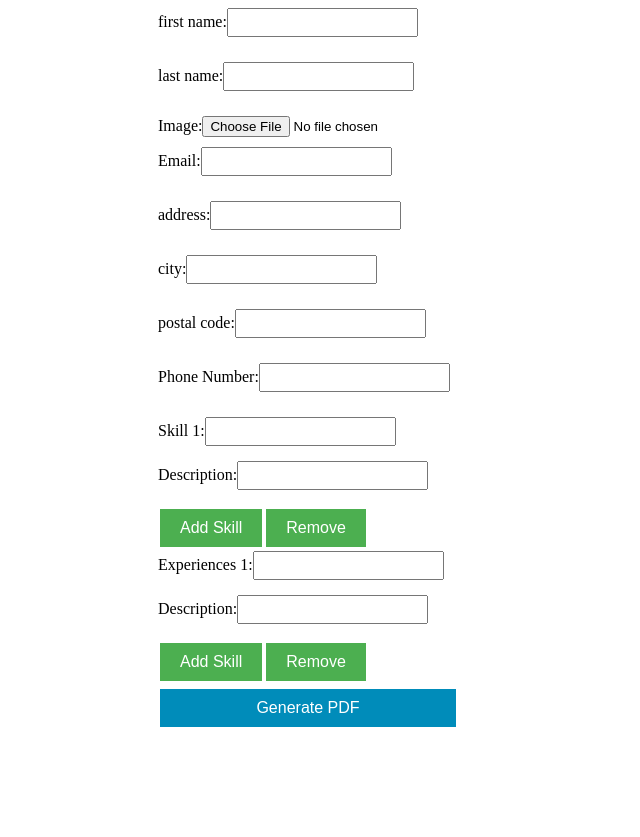
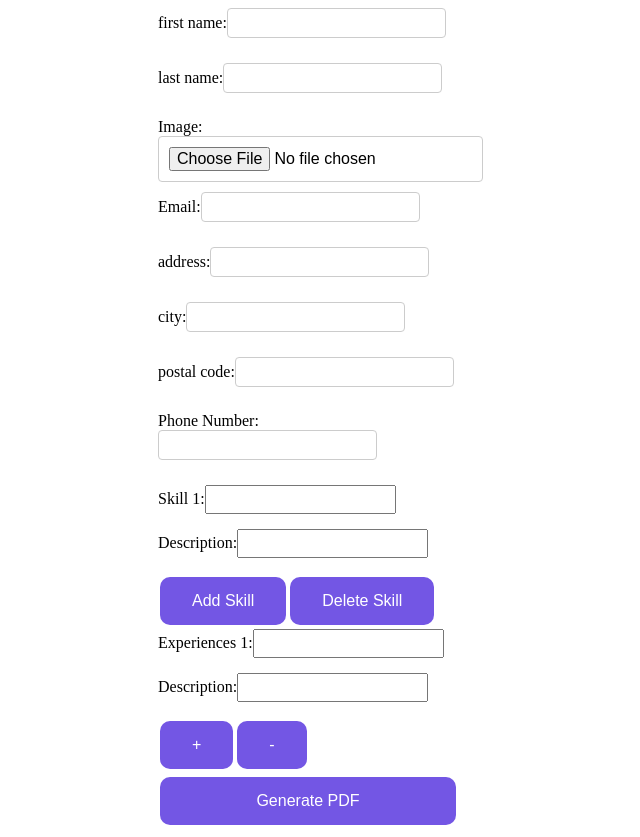
Before and after one commit to Feydai/TP-API-PDF, a React (Create React App) app in the folder frontend/: page / in a window 1280 px wide. Shown: the whole page, without its empty margins (332-972 px from the left). Before the commit the page ends 800 px from the top, so only its background shows below. Built offline with nearby package versions, Linux system fonts and the light colour scheme.

Commit message:
add: composant button and input and we can download in front, change the function skills and experience in composant

```diff
--- /dev/null
+++ b/frontend/src/components/Button/Button.css
@@ -0,0 +1,13 @@
+.button {
+    background-color: #7356e4;
+    border: none;
+    color: white;
+    padding: 15px 32px;
+    text-align: center;
+    text-decoration: none;
+    display: inline-block;
+    font-size: 16px;
+    margin: 4px 2px;
+    cursor: pointer;
+    border-radius: 10px;
+}
--- /dev/null
+++ b/frontend/src/components/Button/Button.js
@@ -0,0 +1,12 @@
+import React from 'react';
+import './Button.css';
+
+const Button = ({ onClick, text, type, className}) => {
+  return (
+    <button className={`button ${className}`} onClick={onClick} type={type}>
+      {text}
+    </button>
+  );
+};
+
+export default Button;
--- /dev/null
+++ b/frontend/src/components/Experience/Experience.js
@@ -0,0 +1,35 @@
+import React from "react";
+import Button from "../Button/Button";
+
+function Experience({
+  experience,
+  index,
+  handleExperienceChange,
+  handleRemoveExperience,
+  handleAddExperience,
+}) {
+  return (
+    <div key={experience.id}>
+      <label>
+        Experiences {index + 1}:
+        <input
+          type="text"
+          value={experience.title}
+          onChange={(event) => handleExperienceChange(index, event, "title")}
+        />
+      </label>
+      <label>
+        Description:
+        <input
+          type="text"
+          value={experience.test}
+          onChange={(event) => handleExperienceChange(index, event, "test")}
+        />
+      </label>
+      <Button type="button" onClick={handleAddExperience} text={"+"} />
+      <Button type="button" onClick={() => handleRemoveExperience(index)} text={"-"}/>
+    </div>
+  );
+}
+
+export default Experience;
--- /dev/null
+++ b/frontend/src/components/Input/Input.css
@@ -0,0 +1,12 @@
+.input {
+  padding: 10px;
+  border: 1px solid #ccc;
+  border-radius: 4px;
+  font-size: 16px;
+}
+
+.input:focus {
+  outline: none;
+  border-color: #007bff;
+  box-shadow: 0 0 0 2px rgba(0, 123, 255, 0.25);
+}
--- /dev/null
+++ b/frontend/src/components/Input/Input.js
@@ -0,0 +1,10 @@
+import React from 'react';
+import './Input.css';
+
+const Input = ({ type, value, onChange, classeName}) => {
+    return (
+        <input type={type} value={value} onChange={onChange} className={`input ${classeName}`}/>
+    );
+}
+
+export default Input;
--- /dev/null
+++ b/frontend/src/components/Skills/Skill.js
@@ -0,0 +1,29 @@
+import React from 'react';
+import Button from '../Button/Button';
+
+function Skill({ skill, index, handleSkillChange, handleRemoveSkill, handleAddSkill }) {
+  return (
+    <div key={skill.id}>
+      <label>
+        Skill {index + 1}:
+        <input
+          type="text"
+          value={skill.name}
+          onChange={(event) => handleSkillChange(index, event, "name")}
+        />
+      </label>
+      <label>
+        Description:
+        <input
+          type="text"
+          value={skill.description}
+          onChange={(event) => handleSkillChange(index, event, "description")}
+        />
+      </label>
+      <Button type="button" onClick={handleAddSkill} text={'Add Skill'} />
+      <Button type="button" onClick={() => handleRemoveSkill(index)} text={'Delete Skill'} color={'red'} />
+    </div>
+  );
+}
+
+export default Skill;
--- a/frontend/src/routes/generatePdf/generatePdf.css
+++ b/frontend/src/routes/generatePdf/generatePdf.css
@@ -15,20 +15,3 @@ form {
     padding: 5px;
     margin-bottom: 15px;
   }
-
-  button {
-    padding: 10px 20px;
-    background-color: #4CAF50;
-    border: none;
-    color: white;
-    text-align: center;
-    text-decoration: none;
-    display: inline-block;
-    font-size: 16px;
-    margin: 4px 2px;
-    cursor: pointer;
-  }
-
-  button[type="submit"] {
-    background-color: #008CBA;
-  }
--- a/frontend/src/routes/generatePdf/generatePdf.js
+++ b/frontend/src/routes/generatePdf/generatePdf.js
@@ -1,7 +1,12 @@
 import React, { useState } from "react";
-import './generatePdf.css'
+import Skill from "../../components/Skills/Skill";
+import Experience from "../../components/Experience/Experience";
+import "./generatePdf.css";
+import Button from "../../components/Button/Button";
+import Input from "../../components/Input/Input";
 
 function PDFForm() {
+  const PDF_URL = "http://localhost:5000/pdf";
   const [firstName, setFirstName] = useState("");
   const [address, setAddress] = useState("");
   const [city, setCity] = useState("");
@@ -12,6 +17,7 @@ function PDFForm() {
   const [phoneNumber, setPhoneNumber] = useState("");
   const [skills, setSkills] = useState([{ name: "", description: "" }]);
   const [experiences, setExperiences] = useState([{ title: "", test: "" }]);
+  const [pdf, setPdf] = useState({});
 
   const handleImageUpload = (event) => {
     const file = event.target.files[0];
@@ -47,7 +53,10 @@ function PDFForm() {
   };
 
   const handleAddExperience = () => {
-    setExperiences([...experiences, { id: Math.random(), title: "", test: "" }]);
+    setExperiences([
+      ...experiences,
+      { id: Math.random(), title: "", test: "" },
+    ]);
   };
 
   const handleRemoveExperience = (index) => {
@@ -59,7 +68,7 @@ function PDFForm() {
   const handleSubmit = async (event) => {
     event.preventDefault();
 
-    const response = await fetch("http://localhost:5000/pdf", {
+    const response = await fetch(PDF_URL, {
       method: "PUT",
       headers: {
         "Content-Type": "application/json",
@@ -79,6 +88,9 @@ function PDFForm() {
     });
 
     if (response.ok) {
+      const data = await response.json();
+      setPdf(data);
+      console.log(data);
       alert("PDF generated!");
     } else {
       alert("Error generating PDF");
@@ -89,7 +101,7 @@ function PDFForm() {
     <form onSubmit={handleSubmit}>
       <label>
         first name:
-        <input
+        <Input
           type="text"
           value={firstName}
           onChange={(e) => setFirstName(e.target.value)}
@@ -97,7 +109,7 @@ function PDFForm() {
       </label>
       <label>
         last name:
-        <input
+        <Input
           type="text"
           value={text}
           onChange={(e) => setText(e.target.value)}
@@ -105,11 +117,11 @@ function PDFForm() {
       </label>
       <label>
         Image:
-        <input type="file" onChange={handleImageUpload} />
+        <Input type="file" onChange={handleImageUpload} />
       </label>
       <label>
         Email:
-        <input
+        <Input
           type="email"
           value={email}
           onChange={(e) => setEmail(e.target.value)}
@@ -117,7 +129,7 @@ function PDFForm() {
       </label>
       <label>
         address:
-        <input
+        <Input
           type="text"
           value={address}
           onChange={(e) => setAddress(e.target.value)}
@@ -125,7 +137,7 @@ function PDFForm() {
       </label>
       <label>
         city:
-        <input
+        <Input
           type="text"
           value={city}
           onChange={(e) => setCity(e.target.value)}
@@ -133,7 +145,7 @@ function PDFForm() {
       </label>
       <label>
         postal code:
-        <input
+        <Input
           type="text"
           value={postalCode}
           onChange={(e) => setPostalCode(e.target.value)}
@@ -141,69 +153,46 @@ function PDFForm() {
       </label>
       <label>
         Phone Number:
-        <input
+        <Input
           type="tel"
           value={phoneNumber}
           onChange={(e) => setPhoneNumber(e.target.value)}
         />
       </label>
       {skills.map((skill, index) => (
-        <div key={skill.id}>
-          <label>
-            Skill {index + 1}:
-            <input
-              type="text"
-              value={skill.name}
-              onChange={(event) => handleSkillChange(index, event, "name")}
-            />
-          </label>
-          <label>
-            Description:
-            <input
-              type="text"
-              value={skill.description}
-              onChange={(event) =>
-                handleSkillChange(index, event, "description")
-              }
-            />
-          </label>
-          <button type="button" onClick={handleAddSkill}>
-            Add Skill
-          </button>
-          <button type="button" onClick={() => handleRemoveSkill(index)}>
-            Remove
-          </button>
-        </div>
+        <Skill
+          key={skill.id}
+          skill={skill}
+          index={index}
+          handleSkillChange={handleSkillChange}
+          handleRemoveSkill={handleRemoveSkill}
+          handleAddSkill={handleAddSkill}
+        />
       ))}
       {experiences.map((experience, index) => (
-        <div key={experience.id}>
-          <label>
-            Experiences {index + 1}:
-            <input
-              type="text"
-              value={experience.title}
-              onChange={(event) =>
-                handleExperienceChange(index, event, "title")
-              }
-            />
-          </label>
-          <label>
-            Description:
-            <input
-              type="text"
-              value={experience.test}
-              onChange={(event) => handleExperienceChange(index, event, "test")}
-            />
-          </label>
-          <button type="button" onClick={handleAddExperience}>
-            Add Skill
-          </button>
-          <button type="button" onClick={() => handleRemoveExperience(index)}>
-            Remove
-          </button>
-        </div>
+        <Experience
+          key={experience.id}
+          experience={experience}
+          index={index}
+          handleExperienceChange={handleExperienceChange}
+          handleRemoveExperience={handleRemoveExperience}
+          hanfleAddExperience={handleAddExperience}
+        />
       ))}
-      <button type="submit">Generate PDF</button>
+      {pdf.pdf_name && (
+        <Button
+          onClick={() => {
+            const link = document.createElement("a");
+            link.href = `http://localhost:5000/pdf/pdf-download/${pdf.pdf_name}`;
+            link.download = pdf.pdf_name;
+            document.body.appendChild(link);
+            link.click();
+            document.body.removeChild(link);
+          }}
+          text="Download PDF"
+        />
+      )}
+      <Button text="Generate PDF" type="submit" />
     </form>
   );
 }
```
Also changed, not shown: frontend/src/components/button/button.js (deleted, +0 -11 lines), 2 other files (tests, documents, lock files or other folders).
